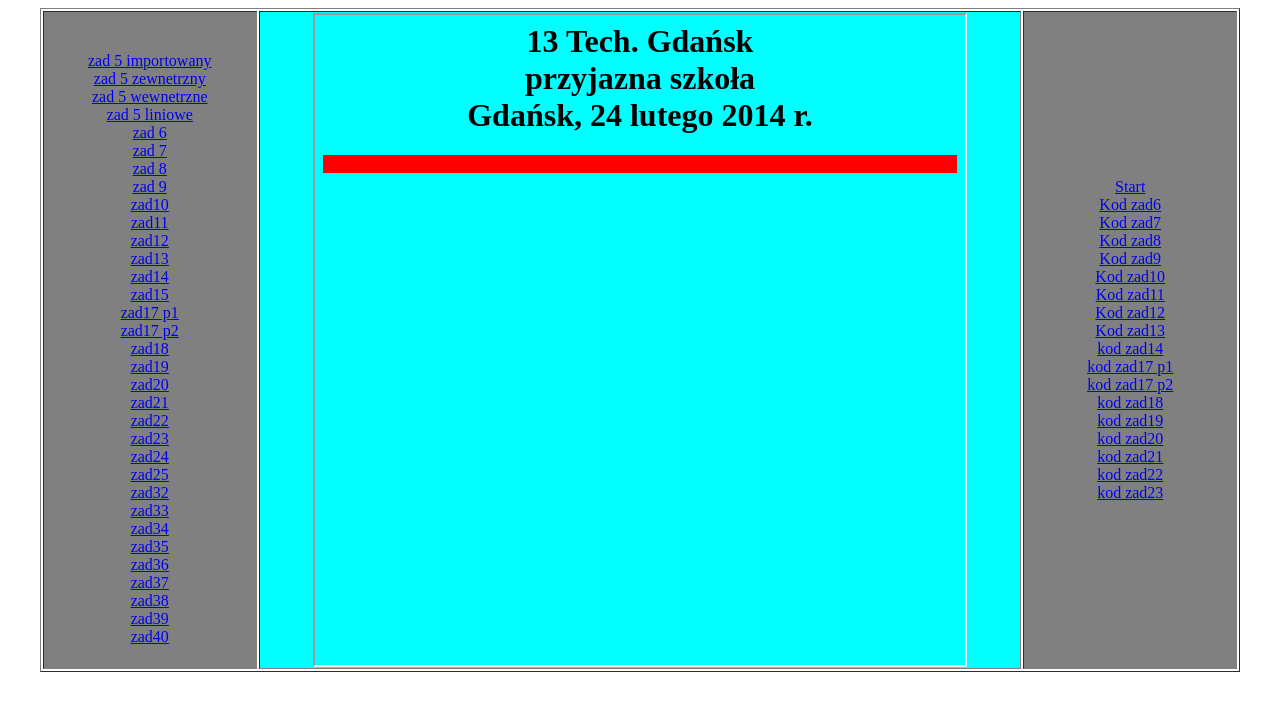
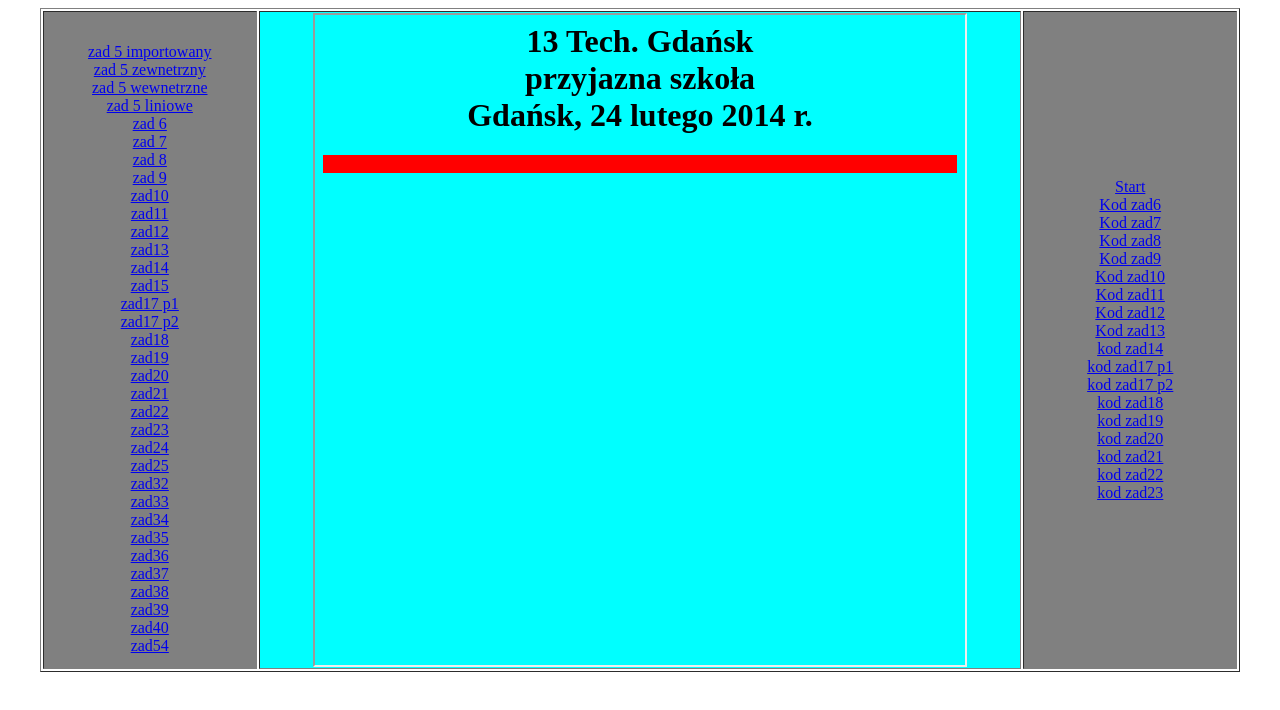
Before and after one commit to anatoliy2137/css, a plain HTML site: page 1index.html in a window 1280 px wide. Drawn offline with Linux system fonts and the light colour scheme.

Commit message:
Update 1index.html

```diff
--- a/1index.html
+++ b/1index.html
@@ -73,6 +73,8 @@
 	 <a href="zad39.html" target="strony">zad39</a>
 	   <br>
 	 <a href="zad40.html" target="strony">zad40</a>
+	 <br>
+	 <a href="zad54.html" target="strony">zad54</a>
  </td>
 
  <td bgcolor="#00FFFF" align=center><iframe width=650 height=650 name="strony" src="start.html" border="0"></iframe>
```
